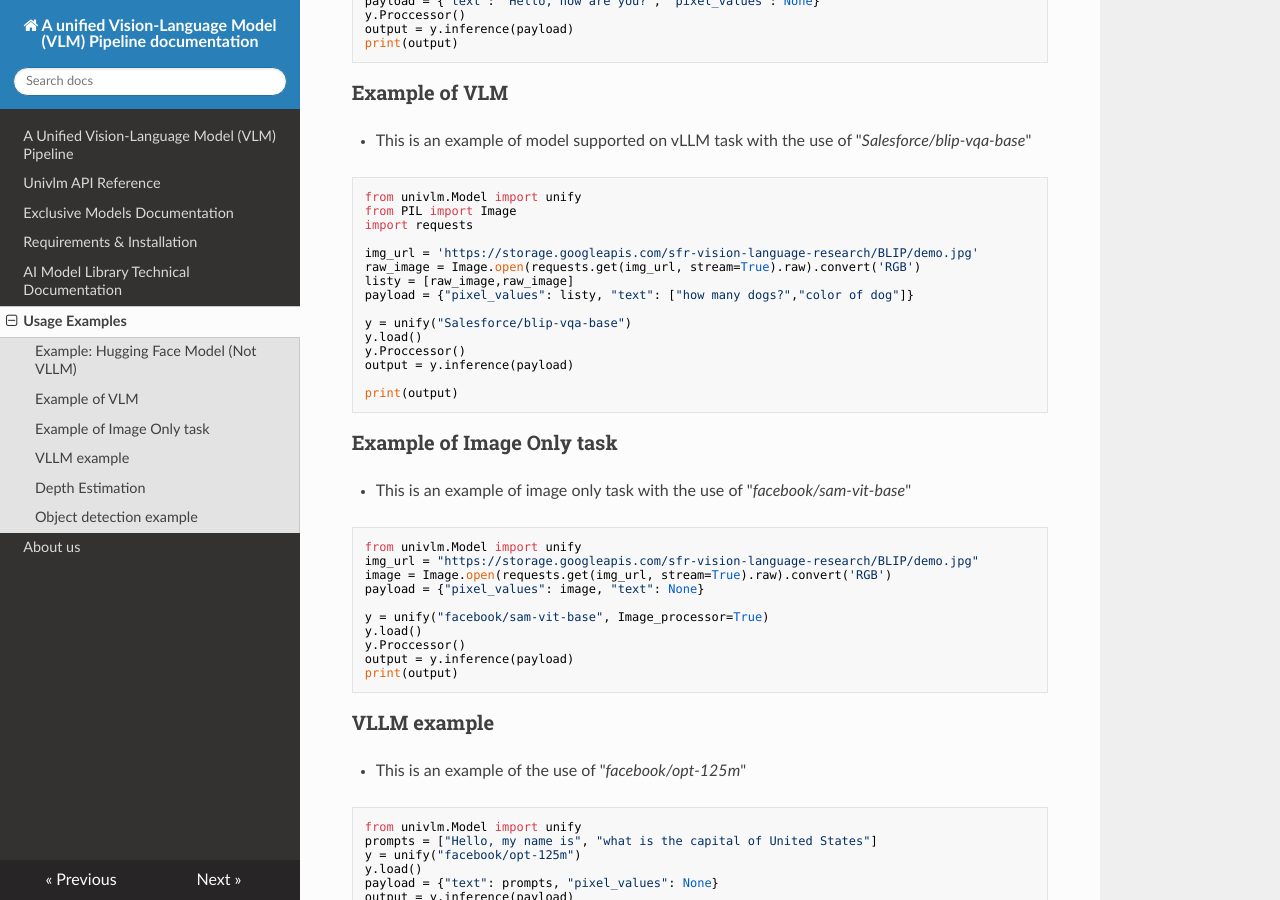
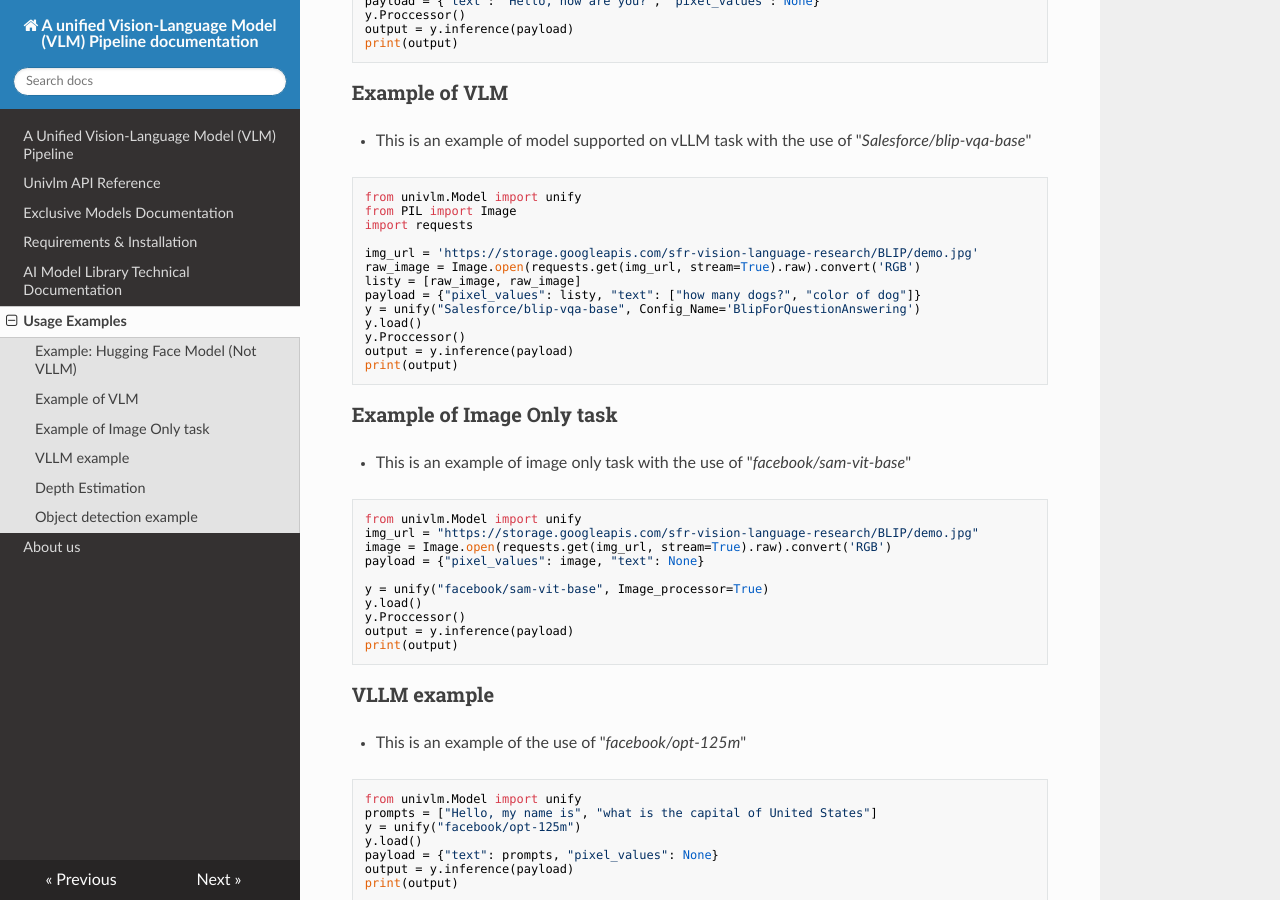
Before and after one commit to IlyaDavydov/webdocuforunivlm, an MkDocs documentation site: the page built from docs/quickstart.md, in a window 1280 px wide and 900 px high, scrolled down 372 px. Built offline with MkDocs 1.6.1, drawn with Linux system fonts in a browser that asks for light colours; nearby versions of some CDN libraries.

Commit message:
Update quickstart.md
added config name

````diff
--- a/docs/quickstart.md
+++ b/docs/quickstart.md
@@ -22,14 +22,12 @@ import requests
 
 img_url = 'https://storage.googleapis.com/sfr-vision-language-research/BLIP/demo.jpg'
 raw_image = Image.open(requests.get(img_url, stream=True).raw).convert('RGB')
-listy = [raw_image,raw_image]
-payload = {"pixel_values": listy, "text": ["how many dogs?","color of dog"]}
-
-y = unify("Salesforce/blip-vqa-base")
+listy = [raw_image, raw_image]
+payload = {"pixel_values": listy, "text": ["how many dogs?", "color of dog"]}
+y = unify("Salesforce/blip-vqa-base", Config_Name='BlipForQuestionAnswering')
 y.load()
 y.Proccessor()
 output = y.inference(payload)
-
 print(output)
 ```
 ### **Example of Image Only task**
````
